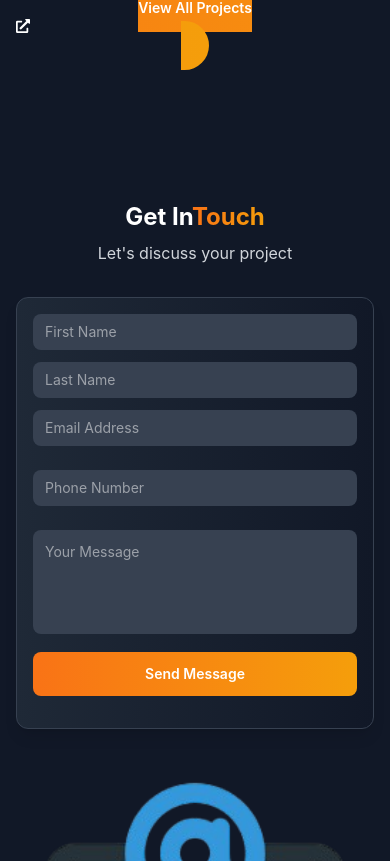
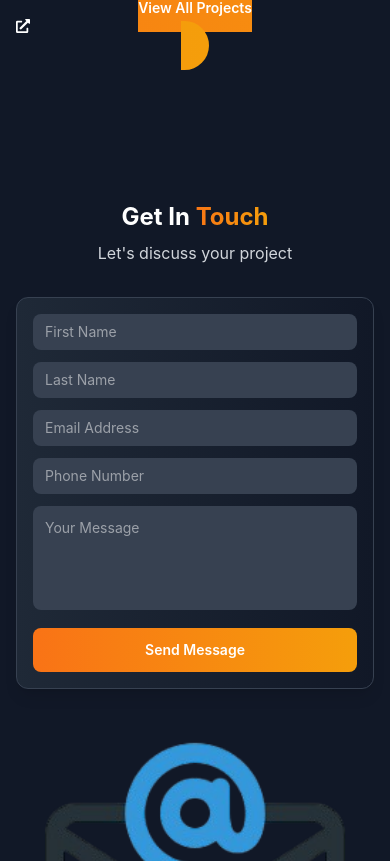
Before and after one commit to shehabuddin380/portfolio-website, a React (Vite) app: page / in a window 390 px wide. Shown: the part 7423-8284 px from the top of the page. Built offline with nearby package versions, Linux system fonts and the light colour scheme.

Commit message:
add gmiljs ant servic id

```diff
--- a/package.json
+++ b/package.json
@@ -10,6 +10,7 @@
     "preview": "vite preview"
   },
   "dependencies": {
+    "@emailjs/browser": "^4.4.1",
     "@tailwindcss/vite": "^4.2.4",
     "aos": "^2.3.4",
     "framer-motion": "^12.38.0",
--- a/src/components/Contact.jsx
+++ b/src/components/Contact.jsx
@@ -1,119 +1,233 @@
-import { section } from "framer-motion/client";
+import { useState } from "react";
+import emailjs from "@emailjs/browser";
 import contact from "../assets/contact.png";
 
 const Contact = ({ darkMode }) => {
+    const [formData, setFormData] = useState({
+        firstName: "",
+        lastName: "",
+        email: "",
+        phone: "",
+        message: "",
+    });
+
+    const handleChange = (e) => {
+        setFormData({
+            ...formData,
+            [e.target.name]: e.target.value,
+        });
+    };
+
+    const handleSubmit = (e) => {
+        e.preventDefault();
+
+        emailjs
+            .send(
+                "service_07zq0se",
+                "YOUR_TEMPLATE_ID",
+                {
+                    first_name: formData.firstName,
+                    last_name: formData.lastName,
+                    email: formData.email,
+                    phone: formData.phone,
+                    message: formData.message,
+                },
+                "YOUR_PUBLIC_KEY"
+            )
+            .then(() => {
+                alert("Message Sent Successfully!");
+
+                setFormData({
+                    firstName: "",
+                    lastName: "",
+                    email: "",
+                    phone: "",
+                    message: "",
+                });
+            })
+            .catch((error) => {
+                console.error(error);
+                alert("Failed to send message");
+            });
+    };
+
     return (
         <section
             id="contact"
             style={{
-            backgroundColor:darkMode ? '#111827' : '#f9fafb'
+                backgroundColor: darkMode ? "#111827" : "#f9fafb",
             }}
-        className='py-12 sm:py-16 mb:py-20 lg:py-24  overflow-hidden'>
-            <div className='container mx-auto px-4 sm:px-6 lg:px-8'>
-                <div className='text-center mb-8 sm:mb-10 md:mb-12'
-                data-aos="fade-up">
-                    <h2 className='text-2xl sm:text-3xl md:text-4xl font-bold mb-2 sm:mb-3'
+            className="py-12 sm:py-16 md:py-20 lg:py-24 overflow-hidden"
+        >
+            <div className="container mx-auto px-4 sm:px-6 lg:px-8">
+                <div
+                    className="text-center mb-8 sm:mb-10 md:mb-12"
+                    data-aos="fade-up"
+                >
+                    <h2
+                        className="text-2xl sm:text-3xl md:text-4xl font-bold mb-2 sm:mb-3"
                         style={{
-                        color: darkMode ? 'white' : '#1f2937'
-                    }}>
+                            color: darkMode ? "white" : "#1f2937",
+                        }}
+                    >
                         Get In
                         <span
                             style={{
-                            background: 'linear-gradient(to right, #f97316, #f59e0b)',
-                            WebkitBackgroundClip: 'text',
-                            backgroundClip:'text',
-                            color: 'transparent'
-                        }}>
+                                background:
+                                    "linear-gradient(to right, #f97316, #f59e0b)",
+                                WebkitBackgroundClip: "text",
+                                backgroundClip: "text",
+                                color: "transparent",
+                            }}
+                        >
+                            {" "}
                             Touch
                         </span>
                     </h2>
+
                     <p
-                        className='text-base sm:text-lg md:text-lg md:text-xl'
+                        className="text-base sm:text-lg md:text-xl"
                         style={{
-                            color: darkMode ? '#d1d5db' : '#6b7280'
-                        }}>
+                            color: darkMode ? "#d1d5db" : "#6b7280",
+                        }}
+                    >
                         Let's discuss your project
                     </p>
                 </div>
-                <div className='grid grid-cols-1 lg:grid-cols-2 gap-6 sm:gap-8 md:gap-10 items-center'>
-                    <div className='flex justify-center order-2 lg:order-1'
-                    data-aos="fade-right">
+
+                <div className="grid grid-cols-1 lg:grid-cols-2 gap-6 sm:gap-8 md:gap-10 items-center">
+                    <div
+                        className="flex justify-center order-2 lg:order-1"
+                        data-aos="fade-right"
+                    >
                         <img
                             src={contact}
-                        alt='Contact '
-                        className='w-full max-w-xs sm:max-w-sm lg:max-w-md h-auto object-contain'
+                            alt="Contact"
+                            className="w-full max-w-xs sm:max-w-sm lg:max-w-md h-auto object-contain"
                         />
                     </div>
+
                     <form
+                        onSubmit={handleSubmit}
                         style={{
-                        background: darkMode ? 'linear-gradient(to right, #1f2937, #111827)' : 'linear-gradient(to right, #ffffff, #f9fafb)',
-                        borderColor: darkMode ? '#374151' : '#e5e7eb'
+                            background: darkMode
+                                ? "linear-gradient(to right, #1f2937, #111827)"
+                                : "linear-gradient(to right, #ffffff, #f9fafb)",
+                            borderColor: darkMode ? "#374151" : "#e5e7eb",
                         }}
-                    className='rounded-xl p-4 sm:p-5 md:p-6 lg:p-8 border shadow-lg order-1 lg:order-2'
-                    data-aos="fade-left">
-                        <div className='grid grid-cols-1 sm:grid-cols-2 gap-3 sm:gap-4 mb-4 sm:mb-4'>
+                        className="rounded-xl p-4 sm:p-5 md:p-6 lg:p-8 border shadow-lg order-1 lg:order-2"
+                        data-aos="fade-left"
+                    >
+                        <div className="grid grid-cols-1 sm:grid-cols-2 gap-3 sm:gap-4">
                             {/* First Name */}
-                            <input type="text"
-                            placeholder='First Name'
+                            <input
+                                type="text"
+                                name="firstName"
+                                value={formData.firstName}
+                                onChange={handleChange}
+                                placeholder="First Name"
                                 style={{
-                                backgroundColor: darkMode ? '#374151' : '#faede3',
-                                borderColor: darkMode ? '#4b5563' : '#d1d5db',
-                                color: darkMode ? 'white' : '#1f2937'
+                                    backgroundColor: darkMode
+                                        ? "#374151"
+                                        : "#faede3",
+                                    borderColor: darkMode
+                                        ? "#4b5563"
+                                        : "#d1d5db",
+                                    color: darkMode ? "white" : "#1f2937",
                                 }}
-                            className='w-full px-3 sm:px-4 py-2 sm:py-3 rounded-lg text-sm sm:text-base focus:border-orange-500 focus:ring-2 focus:ring-orange-500/20 transition-all'
-                            required/>
+                                className="w-full px-3 sm:px-4 py-2 sm:py-3 rounded-lg text-sm sm:text-base focus:border-orange-500 focus:ring-2 focus:ring-orange-500/20 transition-all"
+                                required
+                            />
+
                             {/* Last Name */}
-                            <input type="text"
-                            placeholder='Last Name'
+                            <input
+                                type="text"
+                                name="lastName"
+                                value={formData.lastName}
+                                onChange={handleChange}
+                                placeholder="Last Name"
                                 style={{
-                                backgroundColor: darkMode ? '#374151' : '#faede3',
-                                borderColor: darkMode ? '#4b5563' : '#d1d5db',
-                                color: darkMode ? 'white' : '#1f2937'
+                                    backgroundColor: darkMode
+                                        ? "#374151"
+                                        : "#faede3",
+                                    borderColor: darkMode
+                                        ? "#4b5563"
+                                        : "#d1d5db",
+                                    color: darkMode ? "white" : "#1f2937",
                                 }}
-                            className='w-full px-3 sm:px-4 py-2 sm:py-3 rounded-lg text-sm sm:text-base focus:border-orange-500 focus:ring-2 focus:ring-orange-500/20 transition-all'
-                            required/>
+                                className="w-full px-3 sm:px-4 py-2 sm:py-3 rounded-lg text-sm sm:text-base focus:border-orange-500 focus:ring-2 focus:ring-orange-500/20 transition-all"
+                                required
+                            />
 
                             {/* Email */}
-                            <input type="email"
-                            placeholder='Email Address'
+                            <input
+                                type="email"
+                                name="email"
+                                value={formData.email}
+                                onChange={handleChange}
+                                placeholder="Email Address"
                                 style={{
-                                backgroundColor: darkMode ? '#374151' : '#faede3',
-                                borderColor: darkMode ? '#4b5563' : '#d1d5db',
-                                color: darkMode ? 'white' : '#1f2937'
+                                    backgroundColor: darkMode
+                                        ? "#374151"
+                                        : "#faede3",
+                                    borderColor: darkMode
+                                        ? "#4b5563"
+                                        : "#d1d5db",
+                                    color: darkMode ? "white" : "#1f2937",
                                 }}
-                            className='w-full px-3 sm:px-4 py-2 sm:py-3 rounded-lg text-sm sm:text-base focus:border-orange-500 focus:ring-2 focus:ring-orange-500/20 transition-all mb-3 sm:mb-4'
-                            required/>
-                            {/* Phone number */}
-                            <input type="text"
-                            placeholder='Phone Number'
+                                className="w-full px-3 sm:px-4 py-2 sm:py-3 rounded-lg text-sm sm:text-base focus:border-orange-500 focus:ring-2 focus:ring-orange-500/20 transition-all"
+                                required
+                            />
+
+                            {/* Phone */}
+                            <input
+                                type="text"
+                                name="phone"
+                                value={formData.phone}
+                                onChange={handleChange}
+                                placeholder="Phone Number"
                                 style={{
-                                backgroundColor: darkMode ? '#374151' : '#faede3',
-                                borderColor: darkMode ? '#4b5563' : '#d1d5db',
-                                color: darkMode ? 'white' : '#1f2937'
+                                    backgroundColor: darkMode
+                                        ? "#374151"
+                                        : "#faede3",
+                                    borderColor: darkMode
+                                        ? "#4b5563"
+                                        : "#d1d5db",
+                                    color: darkMode ? "white" : "#1f2937",
                                 }}
-                            className='w-full px-3 sm:px-4 py-2 sm:py-3 rounded-lg text-sm sm:text-base focus:border-orange-500 focus:ring-2 focus:ring-orange-500/20 transition-all mb-3 sm:mb-4'
-                            required/>
+                                className="w-full px-3 sm:px-4 py-2 sm:py-3 rounded-lg text-sm sm:text-base focus:border-orange-500 focus:ring-2 focus:ring-orange-500/20 transition-all"
+                                required
+                            />
 
                             {/* Message */}
                             <div className="sm:col-span-2">
                                 <textarea
                                     rows="4"
+                                    name="message"
+                                    value={formData.message}
+                                    onChange={handleChange}
                                     placeholder="Your Message"
                                     style={{
-                                    backgroundColor: darkMode ? '#374151' : '#faede3',
-                                    borderColor: darkMode ? '#4b5563' : '#d1d5db',
-                                    color: darkMode ? 'white' : '#1f2937'
+                                        backgroundColor: darkMode
+                                            ? "#374151"
+                                            : "#faede3",
+                                        borderColor: darkMode
+                                            ? "#4b5563"
+                                            : "#d1d5db",
+                                        color: darkMode ? "white" : "#1f2937",
                                     }}
                                     className="w-full px-3 sm:px-4 py-3 rounded-lg text-sm sm:text-base focus:border-orange-500 focus:ring-2 focus:ring-orange-500/20 transition-all resize-none"
                                     required
                                 />
                             </div>
 
+                            {/* Button */}
                             <div className="sm:col-span-2">
                                 <button
                                     type="submit"
                                     style={{
-                                    background: 'linear-gradient(to right, #f97316, #f59e0b)',
+                                        background:
+                                            "linear-gradient(to right, #f97316, #f59e0b)",
                                     }}
                                     className="w-full py-3 text-white font-semibold rounded-lg text-sm sm:text-base hover:shadow-lg hover:shadow-orange-500/25 hover:scale-[1.02] transition-all"
                                 >
@@ -127,4 +241,5 @@ const Contact = ({ darkMode }) => {
         </section>
     );
 };
+
 export default Contact;
```
Also changed, not shown: 1 other file (tests, documents, lock files or other folders). Lines whose indentation alone changed are shown as unchanged.
